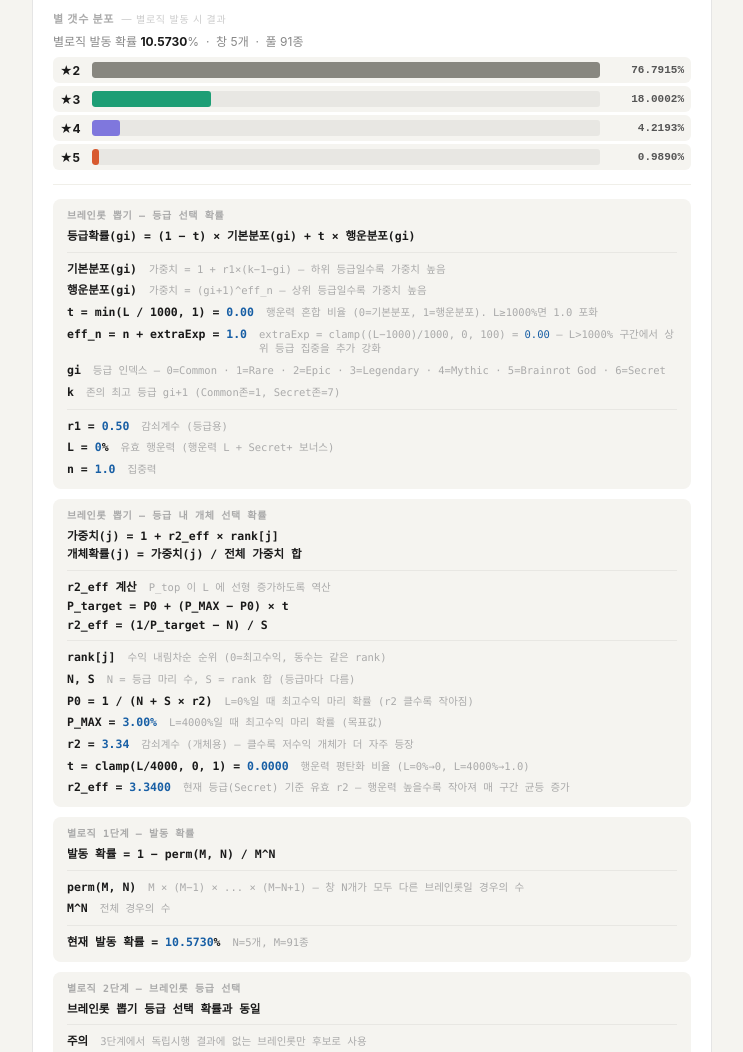
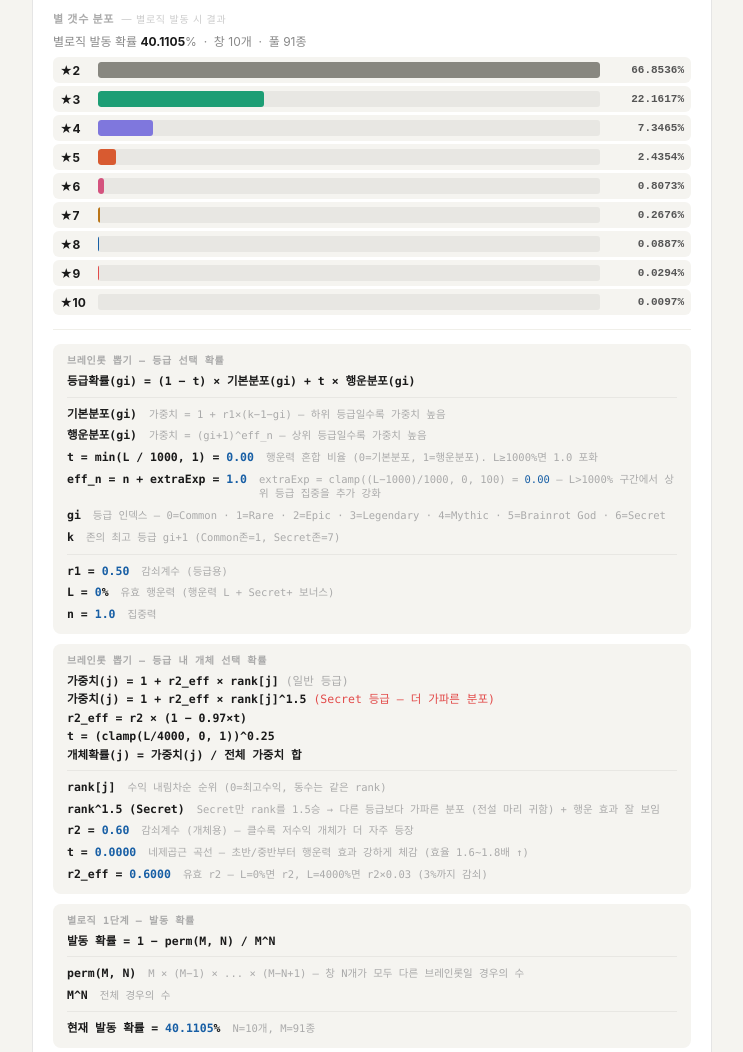
Before and after one commit to MHC-90/brainrot-calculator, a plain HTML site: page index.html in a window 1280 px wide. Shown: the part 920-1972 px from the top of the page, without its empty margins (268-1011 px from the left). Drawn offline with Linux system fonts and the light colour scheme; no server answers.

Commit message:
Update index.html

```diff
--- a/index.html
+++ b/index.html
@@ -129,8 +129,8 @@ input[type=range]::-moz-range-thumb {
   </div>
   <div class="ctrl-row">
     <span class="ctrl-label">감쇠계수 r2<small>개체 선택</small></span>
-    <input type="range" min="0" max="500" value="334" step="1" id="r2-sl">
-    <span class="ctrl-val" id="r2-v">3.34</span>
+    <input type="range" min="0" max="200" value="60" step="1" id="r2-sl">
+    <span class="ctrl-val" id="r2-v">0.60</span>
   </div>
   <div class="ctrl-row">
     <span class="ctrl-label">행운력 L%</span>
@@ -144,8 +144,8 @@ input[type=range]::-moz-range-thumb {
   </div>
   <div class="ctrl-row">
     <span class="ctrl-label">창 갯수 N<small>별로직 4단계</small></span>
-    <input type="range" min="1" max="10" value="5" step="1" id="spear-sl">
-    <span class="ctrl-val" id="spear-v">5개</span>
+    <input type="range" min="1" max="18" value="10" step="1" id="spear-sl">
+    <span class="ctrl-val" id="spear-v">10개</span>
   </div>
   <div class="ctrl-row" style="border-top:1px solid #f0efe9;padding-top:12px;margin-top:4px">
     <span class="ctrl-label">첫 브레인롯 수익<small>공비 1.2 · 등급간 ×3</small></span>
@@ -240,21 +240,19 @@ input[type=range]::-moz-range-thumb {
       <div class="formula-block">
         <div class="f-title">브레인롯 뽑기 — 등급 내 개체 선택 확률</div>
         <div class="f-line">
-          <span class="f-expr">가중치(j) = 1 + r2_eff × rank[j]</span>
+          <span class="f-expr">가중치(j) = 1 + r2_eff × rank[j]<span style="color:#aaa;font-weight:400">  (일반 등급)</span></span>
+        </div>
+        <div class="f-line">
+          <span class="f-expr">가중치(j) = 1 + r2_eff × rank[j]^1.5<span style="color:#E24B4A;font-weight:400">  (Secret 등급 — 더 가파른 분포)</span></span>
+        </div>
+        <div class="f-line">
+          <span class="f-expr">r2_eff = r2 × (1 − 0.97×t)</span>
+        </div>
+        <div class="f-line">
+          <span class="f-expr">t = (clamp(L/4000, 0, 1))^0.25</span>
         </div>
         <div class="f-line">
           <span class="f-expr">개체확률(j) = 가중치(j) / 전체 가중치 합</span>
-        </div>
-        <div class="f-divider"></div>
-        <div class="f-line">
-          <span class="f-expr"><span class="f-var">r2_eff 계산</span></span>
-          <span class="f-comment">P_top 이 L 에 선형 증가하도록 역산</span>
-        </div>
-        <div class="f-line">
-          <span class="f-expr">P_target = P0 + (P_MAX − P0) × t</span>
-        </div>
-        <div class="f-line">
-          <span class="f-expr">r2_eff = (1/P_target − N) / S</span>
         </div>
         <div class="f-divider"></div>
         <div class="f-line">
@@ -262,28 +260,20 @@ input[type=range]::-moz-range-thumb {
           <span class="f-comment">수익 내림차순 순위 (0=최고수익, 동수는 같은 rank)</span>
         </div>
         <div class="f-line">
-          <span class="f-expr"><span class="f-var">N, S</span></span>
-          <span class="f-comment">N = 등급 마리 수, S = rank 합 (등급마다 다름)</span>
+          <span class="f-expr"><span class="f-var">rank^1.5 (Secret)</span></span>
+          <span class="f-comment">Secret만 rank를 1.5승 → 다른 등급보다 가파른 분포 (전설 마리 귀함) + 행운 효과 잘 보임</span>
         </div>
         <div class="f-line">
-          <span class="f-expr"><span class="f-var">P0</span> = 1 / (N + S × r2)</span>
-          <span class="f-comment">L=0%일 때 최고수익 마리 확률 (r2 클수록 작아짐)</span>
-        </div>
-        <div class="f-line">
-          <span class="f-expr"><span class="f-var">P_MAX</span> = <span class="f-val">3.00%</span></span>
-          <span class="f-comment">L=4000%일 때 최고수익 마리 확률 (목표값)</span>
-        </div>
-        <div class="f-line">
-          <span class="f-expr"><span class="f-var">r2</span> = <span class="f-val" id="disp-r2">3.34</span></span>
+          <span class="f-expr"><span class="f-var">r2</span> = <span class="f-val" id="disp-r2">0.60</span></span>
           <span class="f-comment">감쇠계수 (개체용) — 클수록 저수익 개체가 더 자주 등장</span>
         </div>
         <div class="f-line">
-          <span class="f-expr"><span class="f-var">t</span> = clamp(L/4000, 0, 1) = <span class="f-val" id="disp-r2t">0.0000</span></span>
-          <span class="f-comment">행운력 평탄화 비율 (L=0%→0, L=4000%→1.0)</span>
+          <span class="f-expr"><span class="f-var">t</span> = <span class="f-val" id="disp-r2t">0.0000</span></span>
+          <span class="f-comment">네제곱근 곡선 — 초반/중반부터 행운력 효과 강하게 체감 (효율 1.6~1.8배 ↑)</span>
         </div>
         <div class="f-line">
-          <span class="f-expr"><span class="f-var">r2_eff</span> = <span class="f-val" id="disp-r2eff">3.34</span></span>
-          <span class="f-comment">현재 등급(Secret) 기준 유효 r2 — 행운력 높을수록 작아져 매 구간 균등 증가</span>
+          <span class="f-expr"><span class="f-var">r2_eff</span> = <span class="f-val" id="disp-r2eff">0.60</span></span>
+          <span class="f-comment">유효 r2 — L=0%면 r2, L=4000%면 r2×0.03 (3%까지 감쇠)</span>
         </div>
       </div>
 
@@ -440,19 +430,20 @@ const BR_NAMES = {
     {n:'Cocofanto Elefanto',r:10},
   ],
   'Secret':[
-    {n:'Dragon Cannelloni',r:0},{n:'Garamararam',r:1},
-    {n:'Esok Sekolah',r:2},{n:'Tralaledon',r:3},
-    {n:'Chicleteira Cupideira',r:4},{n:'Swag Soda',r:5},
-    {n:'Noo My Heart',r:6},{n:'La Grande Combinasion',r:7},
-    {n:'Six Seven',r:8},{n:'Chillin Chili',r:9},
-    {n:'Chicleteirina Bicicleteirina',r:10},{n:'Chicleteira Bicicleteira',r:11},
-    {n:'Quesadilla Crocodila',r:12},{n:'Pot Hotspot',r:13},
-    {n:'Noo My Examen',r:14},{n:'1x1x1x1',r:15},
-    {n:'Love Love Love Sahur',r:16},{n:'Los Tralaleritos',r:17},
-    {n:'Triplito Tralaleritos',r:17},{n:'Job Job Job Sahur',r:18},
-    {n:'Yess My Examen',r:19},{n:'Agarrini La Pallini',r:20},
-    {n:'Torrtuginni Dragonfrutini',r:21},{n:'Karkerkar Kurkur',r:22},
-    {n:'La Vacca Saturno Saturnita',r:22},
+    {n:'Strawberry Elephant',r:0},{n:'Meowl',r:1},
+    {n:'Dragon Cannelloni',r:2},{n:'Garamararam',r:3},
+    {n:'Esok Sekolah',r:4},{n:'Tralaledon',r:5},
+    {n:'Chicleteira Cupideira',r:6},{n:'Swag Soda',r:7},
+    {n:'Noo My Heart',r:8},{n:'La Grande Combinasion',r:9},
+    {n:'Six Seven',r:10},{n:'Chillin Chili',r:11},
+    {n:'Chicleteirina Bicicleteirina',r:12},{n:'Chicleteira Bicicleteira',r:13},
+    {n:'Quesadilla Crocodila',r:14},{n:'Pot Hotspot',r:15},
+    {n:'Noo My Examen',r:16},{n:'1x1x1x1',r:17},
+    {n:'Love Love Love Sahur',r:18},{n:'Los Tralaleritos',r:19},
+    {n:'Triplito Tralaleritos',r:19},{n:'Job Job Job Sahur',r:20},
+    {n:'Yess My Examen',r:21},{n:'Agarrini La Pallini',r:22},
+    {n:'Torrtuginni Dragonfrutini',r:23},{n:'Karkerkar Kurkur',r:24},
+    {n:'La Vacca Saturno Saturnita',r:24},
   ],
 };
 
@@ -490,7 +481,7 @@ function buildBR(baseInc) {
 
 let BR = buildBR(100);  // 기본값 100원
 
-let r1=0.5, r2=3.34, luck=0, n_exp=1.0, spearCount=5, secretPlus=0, currentZone=null;
+let r1=0.5, r2=0.6, luck=0, n_exp=1.0, spearCount=10, secretPlus=0, currentZone=null;
 let effLuck=0;  // 유효 행운력 = luck + (Secret존이면 secretPlus)
 const openGrades = new Set();
 
@@ -574,20 +565,28 @@ function renderStarDist(N, M) {
   const dist = calcStarDist(N, M, effLuck, n_exp);
   const maxP = Math.max(...dist);
 
-  const STAR_COLORS = ['#888780','#1D9E75','#7F77DD','#D85A30','#D4537E','#BA7517','#185FA5','#E24B4A','#639922'];
+  const STAR_COLORS = ['#888780','#1D9E75','#7F77DD','#D85A30','#D4537E','#BA7517','#185FA5','#E24B4A','#639922','#4A90A4','#B0419E','#A87C00','#5D5DCC','#C13B6B','#3B9F6E','#D67E1B','#7B4FA8','#2E7BB8'];
+  // N≥11이면 row 컴팩트 모드 (행 높이/패딩 축소)
+  const compact = N >= 11;
+  const rowMargin = compact ? '2px 0' : '3px 0';
+  const rowPadding = compact ? '3px 6px' : '5px 7px';
+  const labelFont = compact ? '11px' : '12px';
+  const barHeight = compact ? '13px' : '16px';
+  const pctFont = compact ? '10px' : '11px';
+
   dist.forEach((p, i) => {
     const k = i + 2;
     const bw = maxP > 0 ? p/maxP*100 : 0;
     const color = STAR_COLORS[i % STAR_COLORS.length];
     const pStr = p >= 0.0001 ? p.toFixed(4)+'%' : '<0.0001%';
     const row = document.createElement('div');
-    row.style.cssText = 'display:flex;align-items:center;gap:8px;margin:3px 0;padding:5px 7px;border-radius:6px;background:#f5f4f0;';
+    row.style.cssText = `display:flex;align-items:center;gap:8px;margin:${rowMargin};padding:${rowPadding};border-radius:6px;background:#f5f4f0;`;
     row.innerHTML =
-      '<span style="font-size:12px;font-weight:700;color:#1a1a1a;min-width:24px">★'+k+'</span>'+
-      '<div style="flex:1;height:16px;background:#e8e7e3;border-radius:3px;overflow:hidden">'+
+      '<span style="font-size:'+labelFont+';font-weight:700;color:#1a1a1a;min-width:30px">★'+k+'</span>'+
+      '<div style="flex:1;height:'+barHeight+';background:#e8e7e3;border-radius:3px;overflow:hidden">'+
         '<div style="height:100%;border-radius:3px;transition:width .25s ease;width:'+bw.toFixed(2)+'%;background:'+color+'"></div>'+
       '</div>'+
-      '<span style="font-size:11px;font-weight:600;color:#555;min-width:76px;text-align:right;font-family:\'SF Mono\',monospace">'+pStr+'</span>';
+      '<span style="font-size:'+pctFont+';font-weight:600;color:#555;min-width:76px;text-align:right;font-family:\'SF Mono\',monospace">'+pStr+'</span>';
     container.appendChild(row);
   });
 }
@@ -616,37 +615,29 @@ function calcGradeProbs(k, tl) {
   return Array.from({length:k}, (_,gi) => ((1-t)*pb[gi] + t*pl[gi]) * 100);
 }
 
-// [신규] 행운력에 따라 r2_eff 계산 — P_top이 L에 선형 증가하도록 역산
-//   목표: L=0% → P(top) = 1/(N + S×r2)  (현재 r2 적용)
-//         L=4000% → P(top) ≈ P_MAX_TOP (균등 증가)
-//   r2_eff = (1/P_target − N) / S
+// [신규] 행운력에 따라 r2_eff 감쇠 (4th root 곡선 + k=0.97, 효율 2배 향상)
+//   t_lin = clamp(L/4000, 0, 1)
+//   t     = t_lin ^ 0.25           ← 네제곱근, 초반/중반 효율 대폭 향상
+//   r2_eff = r2 × (1 − 0.97×t)
 //
-//   t = clamp(L/4000, 0, 1)
-//   P_target = P0 + (P_MAX_TOP − P0) × t
+//   L=0%:    r2_eff = r2          (현재값 유지)
+//   L=1000%: r2_eff = r2 × 0.314  (이전 0.525 → 더 빠르게 감쇠, 효율 ↑)
+//   L=4000%: r2_eff = r2 × 0.03   (이전 0.05 → 더 평탄해짐, 끝값도 향상)
 //
-//   효과: 매 L 구간마다 P(top)이 균등 증가 (마지막 폭증 방지)
-const P_MAX_TOP = 0.03;  // L=4000%일 때 최고수익 마리 확률 ≈ 3%
-
-function calcR2Eff(L, grade) {
-  const t = Math.min(Math.max((L || 0) / 4000, 0), 1);
-  const list = BR[grade];
-  const N = list.length;
-  const S = list.reduce((sum, b) => sum + b.r, 0);
-
-  if (S === 0) return r2;  // 모두 rank=0이면 의미 없음
-
-  const P0 = 1 / (N + S * r2);            // L=0% P(top)
-  const P_target = P0 + (P_MAX_TOP - P0) * t;
-  if (P_target <= 0) return r2;            // 안전망
-
-  const r2_eff = (1 / P_target - N) / S;
-  return Math.max(0, r2_eff);              // 음수 방지
+//   효과: L=4000%까지 계속 증가하면서 매 구간 효율이 이전 대비 1.5~1.8배 ↑
+function calcR2Eff(L) {
+  const t_lin = Math.min(Math.max((L || 0) / 4000, 0), 1);
+  const t = Math.pow(t_lin, 0.25);
+  return r2 * (1 - 0.97 * t);
 }
 
 function calcBrProbs(grade, L) {
   const list = BR[grade];
-  const r2e = calcR2Eff(L, grade);
-  const w = list.map(b=>1+r2e*b.r);
+  const r2e = calcR2Eff(L);
+  // Secret 등급만 rank^1.5 가중치 (다른 등급보다 가파른 분포 + 행운 효과 잘 보임)
+  // 그 외 등급은 선형(rank^1) 가중치
+  const isSecret = (grade === 'Secret');
+  const w = list.map(b => 1 + r2e * (isSecret ? Math.pow(b.r, 1.5) : b.r));
   const s = w.reduce((a,b)=>a+b,0);
   return w.map(x=>x/s*100);
 }
@@ -695,10 +686,11 @@ function updateDispValues() {
   const extraExp = Math.min(Math.max((effLuck - 1000) / 1000, 0), 100);
   document.getElementById('disp-extra').textContent = extraExp.toFixed(2);
   document.getElementById('disp-eff').textContent   = (n_exp + extraExp).toFixed(1);
-  // [신규] r2 평탄화 — Secret 등급 기준으로 표시
-  const r2t = Math.min(Math.max(effLuck/4000, 0), 1);
+  // [신규] r2 평탄화 — t는 sqrt(L/4000) 곡선
+  const r2t_lin = Math.min(Math.max(effLuck/4000, 0), 1);
+  const r2t = Math.pow(r2t_lin, 0.25);
   document.getElementById('disp-r2t').textContent   = r2t.toFixed(4);
-  document.getElementById('disp-r2eff').textContent = calcR2Eff(effLuck, 'Secret').toFixed(4);
+  document.getElementById('disp-r2eff').textContent = calcR2Eff(effLuck).toFixed(4);
 }
 
 function render() {
@@ -843,7 +835,7 @@ function exportGachaSystem() {
 'local r2    = ' + r2.toFixed(2) + '  -- 감쇠계수 (개체용) - 클수록 저수익 개체가 더 자주 등장',
 'local LUCK  = ' + luck + '           -- 행운력 (0~4000%)',
 'local N_EXP = ' + n_exp.toFixed(1) + '         -- 집중력 (0~5.0) - 클수록 행운력 효과가 최상위에 집중',
-'local SPEAR = ' + spearCount + '           -- 창 갯수 (1~10)',
+'local SPEAR = ' + spearCount + '           -- 창 갯수 (1~18)',
 '',
 '-- 등급별 브레인롯 풀 종수 (Common~Secret, OG 삭제)',
 'local POOL_SIZE = {',
@@ -962,15 +954,18 @@ function exportGachaSystem() {
 '--              예) { ["Dragon Cannelloni"]=true }',
 '-- 반환값: 브레인롯 ID',
 '-- ============================',
-'-- [신규] r2_eff 계산 — P_top이 L에 선형 증가하도록 역산',
-'--   t = clamp(L/4000, 0, 1)',
-'--   N = 등급 마리 수, S = rank 합',
-'--   P0 = 1/(N + S×r2)   (L=0% P(top))',
-'--   P_MAX_TOP ≈ 0.03    (L=4000% P(top) ≈ 3%)',
-'--   P_target = P0 + (P_MAX_TOP − P0) × t',
-'--   r2_eff = (1/P_target − N) / S',
-'-- 효과: 매 L 구간마다 P(top) 균등 증가 (마지막 폭증 방지)',
-'local P_MAX_TOP = 0.03  -- L=4000% 일 때 최고수익 마리 확률 (≈3%)',
+'-- [신규] r2_eff 계산 — 4th root 곡선 + k=0.97 (효율 향상 버전)',
+'--   t_lin = clamp(L/4000, 0, 1)',
+'--   t     = t_lin ^ 0.25',
+'--   r2_eff = r2 × (1 - 0.97 × t)',
+'--   L=0%:    r2_eff = r2',
+'--   L=1000%: r2_eff = r2 × 0.314  (이전 sqrt 식 대비 1.6배 효율)',
+'--   L=4000%: r2_eff = r2 × 0.03   (이전 5% → 3% 까지 감쇠, 끝값도 향상)',
+'-- 효과: L=4000%까지 계속 증가, 중간 구간 효율 1.5~1.8배 ↑',
+'--',
+'-- [신규] Secret 등급(grade=6)만 rank^1.5 가중치 사용:',
+'--   일반:   W = 1 + r2_eff × rank',
+'--   Secret: W = 1 + r2_eff × rank^1.5  ← 다른 등급보다 가파른 분포, 행운 효과 잘 보임',
 '',
 'function GachaSystem.rollBrainrot(grade, L, excludeList)',
 '    -- getBrainrotList(grade): 개발자가 직접 연결',
@@ -985,35 +980,21 @@ function exportGachaSystem() {
 '        end',
 '    end',
 '',
-'    -- N (마리 수), S (rank 합) 계산',
-'    local N = #candidates',
-'    local S = 0',
-'    for _, b in ipairs(candidates) do',
-'        S = S + b.rank',
-'    end',
+'    -- r2_eff 계산 (4th root 곡선)',
+'    local t_lin = math.clamp((L or 0) / 4000, 0, 1)',
+'    local t = t_lin ^ 0.25',
+'    local r2_eff = r2 * (1 - 0.97 * t)',
 '',
-'    -- r2_eff 계산 (P_top 역산)',
-'    local r2_eff',
-'    if S == 0 or N == 0 then',
-'        r2_eff = r2  -- rank 모두 0이거나 후보 비면 무의미',
-'    else',
-'        local t = math.clamp((L or 0) / 4000, 0, 1)',
-'        local P0 = 1 / (N + S * r2)',
-'        local P_target = P0 + (P_MAX_TOP - P0) * t',
-'        if P_target <= 0 then',
-'            r2_eff = r2',
-'        else',
-'            r2_eff = (1 / P_target - N) / S',
-'            if r2_eff < 0 then r2_eff = 0 end',
-'        end',
-'    end',
+'    -- Secret 등급만 rank^1.5 가중치 (전설 느낌 + 행운 효과 잘 보임)',
+'    local isSecret = (grade == 6)',
 '',
 '    -- 가중치: rank 높을수록(저수익일수록) 더 자주 등장',
 '    -- (L 증가 → r2_eff 감소 → 최고수익 마리 확률 점진 증가)',
 '    local weights = {}',
 '    local total = 0',
 '    for _, b in ipairs(candidates) do',
-'        local w = 1 + r2_eff * b.rank',
+'        local rankTerm = isSecret and (b.rank ^ 1.5) or b.rank',
+'        local w = 1 + r2_eff * rankTerm',
 '        table.insert(weights, { id=b.id, w=w })',
 '        total = total + w',
 '    end',
```
